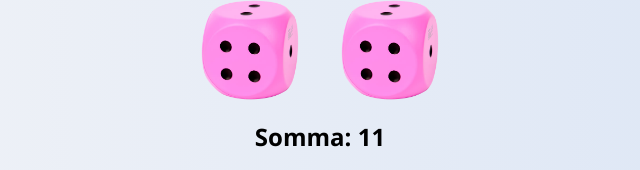
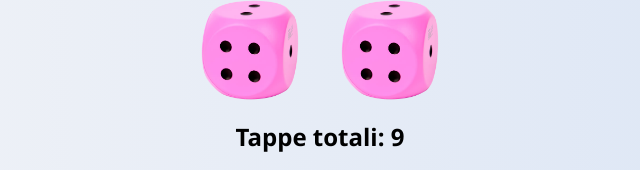
Before and after one commit to giocodadi/dice-game, a plain HTML site: page index.html in a window 1280 px wide. Shown: the part 175-345 px from the top of the page, without its empty margins (320-960 px from the left). Drawn offline with Linux system fonts and the light colour scheme.

Commit message:
Update index.html

```diff
--- a/index.html
+++ b/index.html
@@ -13,7 +13,7 @@
     <img id="dice2" class="dice" src="img/dice1.png" alt="Dado 2">
   </div>
 
-  <h2>Somma: <span id="sum"> 11 </span></h2>
+  <h2> Tappe totali: <span id="sum"> 9 </span></h2>
 
   <button onclick="rollDice()">🎲 Lancia i Dadi</button>
 
```
